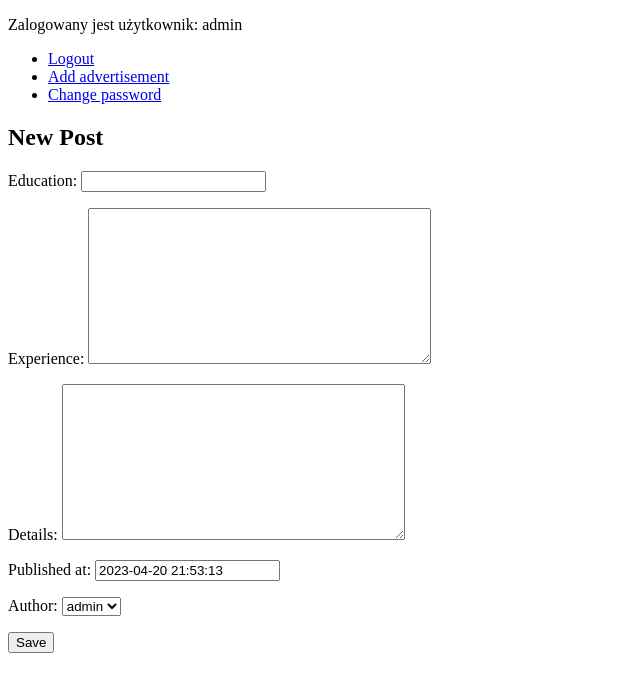
After one commit to DominikPiechowiak/Care2023, a Django app: page /post_create in a window 1280 px wide. The commit adds this page. Shown: the top 692 px of the page, without its empty margins (0-640 px from the left). Run offline with Django 4.2, Linux system fonts and the light colour scheme; a user stored in the database is signed in; data comes from the database, SQL or seed files in the repository.

```diff
--- a/Care2023/settings.py
+++ b/Care2023/settings.py
@@ -124,6 +124,5 @@ STATIC_URL = 'static/'
 
 DEFAULT_AUTO_FIELD = 'django.db.models.BigAutoField'
 
+
 AUTH_USER_MODEL = 'accounts.CustomUser'
-
-LOGIN_URL = '/login/'
--- a/accounts/templates/register.html
+++ b/accounts/templates/register.html
@@ -1,4 +1,4 @@
-<h1><a href="{% url 'index' %}?next={{request.path}}">Care2023</a></h1>
+<h1><a href="{% url 'posts' %}?next={{request.path}}">Care2023</a></h1>
 <h1>Register</h1>
 
 <form method="post">
--- a/accounts/views.py
+++ b/accounts/views.py
@@ -35,7 +35,7 @@ def register(request):
 
 def custom_login(request):
     if request.user.is_authenticated:
-        return redirect('index')
+        return redirect('posts')
 
     if request.method == 'POST':
         form = AuthenticationForm(request=request, data=request.POST)
@@ -68,7 +68,7 @@ def custom_login(request):
 def custom_logout(request):
     logout(request)
     messages.info(request, "Logged out successfully!")
-    return redirect("index")
+    return redirect("posts")
 
 
 def change_password(request):
@@ -78,7 +78,7 @@ def change_password(request):
             user = form.save()
             update_session_auth_hash(request, user)  # Important!
             messages.success(request, 'Your password was successfully updated!')
-            return redirect('index')
+            return redirect('posts')
         else:
             messages.error(request, 'Please correct the error below.')
     else:
--- a/viewer/forms.py
+++ b/viewer/forms.py
@@ -1,20 +1,8 @@
-from django.forms import (ModelForm, CharField, DateField, IntegerField)
-from viewer.models import Advertisement
-
-from datetime import datetime
+from django.forms import ModelForm
+from .models import Post
 
 
-class AdForm(ModelForm):
+class PostForm(ModelForm):
     class Meta:
-        model = Advertisement
-        fields = '__all__'
-
-    # class EditAd(ModelEdit):
-    #     class Meta:
-    #         model = Advertisement
-    #         fields = '__all__'
-    #     first_name = IntegerField
-    #     user_id = IntegerField(initial=CustomUser.id)
-    age = IntegerField(min_value=1, max_value=120)
-    experience = IntegerField(min_value=0, max_value=50)
-    pub_date = DateField(initial=datetime.today())
+        model = Post
+        fields = ['education','experience','details','published_at','author']
--- a/viewer/models.py
+++ b/viewer/models.py
@@ -1,12 +1,17 @@
 from django.db import models
+from django.utils import timezone
 from accounts.models import CustomUser
 
 
+class Post(models.Model):
+    education = models.CharField(max_length=64)
+    experience = models.TextField(max_length=600)
+    details = models.TextField(max_length=600)
+    published_at = models.DateTimeField(default=timezone.now)
+    author = models.ForeignKey(CustomUser, related_name='imageuser', on_delete=models.CASCADE, default=2)
 
-class Advertisement(models.Model):
-    user = models.ForeignKey(CustomUser, related_name='imageuser', on_delete=models.CASCADE, default=2)
-    age = models.IntegerField()
-    education = models.CharField(max_length=64)
-    experience = models.IntegerField()
-    details = models.TextField()
-    pub_date = models.DateTimeField('date published')
+    def __str__(self):
+        return self.title
+
+    class Meta:
+        ordering = ['-published_at']
--- a/viewer/templates/base.html
+++ b/viewer/templates/base.html
@@ -1,5 +1,4 @@
 <!DOCTYPE html>
-<h1><a href="{% url 'index' %}?next={{request.path}}">Care2023</a></h1>
 <html>
     <body>
             <p>Zalogowany jest użytkownik: {{ user }} </p>
@@ -7,10 +6,10 @@
                 <ul>
                 {% if request.user.is_authenticated %}
                     <li><a href="{% url 'logout' %}?next={{request.path}}">Logout</a></li>
-                    <li><a href="{% url 'Ad_create' %}?next={{request.path}}">Add advertisement</a></li>
+                    <li><a href="{% url 'post-create' %}?next={{request.path}}">Add advertisement</a></li>
                     <li><a href="{% url 'password' %}?next={{request.path}}">Change password</a></li>
                 {% else %}
-                    <li><a href="{% url 'login' %}?next={{request.path}}">Sign in</a></li>
+                    <li><a href="{% url 'login' %}?next={{request.path}}">Log in</a></li>
                     <li><a href="{% url 'register' %}">Register</a></li>
                 {% endif %}
                 </ul>
--- /dev/null
+++ b/viewer/templates/post_form.html
@@ -0,0 +1,10 @@
+{% extends 'base.html' %} {% block content %}
+
+<h2>{% if id %} Edit {% else %} New {% endif %} Post</h2>
+<form method="post" novalidate>
+  {% csrf_token %}
+  {{ form.as_p }}
+  <input type="submit" value="Save" />
+</form>
+
+{% endblock content %}
--- a/viewer/urls.py
+++ b/viewer/urls.py
@@ -1,9 +1,9 @@
 from django.urls import path
-from .views import AdCreateView, AdsView
+from . import views
 
 urlpatterns = [
-    path('', AdsView.as_view(), name='index'),
-    path('ad/create', AdCreateView.as_view(), name='Ad_create'),
-    #path('Ad/update/<pk>', AdUpdateView.as_view(), name='Ad_update'),
-    #path('Ad/delete/<pk>', AdDeleteView.as_view(), name='Ad_delete')
+    path('', views.home, name='posts'),
+    path('post_create', views.create_post, name='post-create'),
+    path('post/edit/<int:id>/', views.edit_post, name='post-edit'),
+    path('about/', views.about, name='about'),
 ]
--- a/viewer/views.py
+++ b/viewer/views.py
@@ -1,50 +1,52 @@
-from logging import getLogger
-
+from django.shortcuts import render, redirect, get_object_or_404
 from django.contrib import messages
+from viewer.models import Post
+from viewer.forms import PostForm
 from django.contrib.auth.decorators import login_required
-from django.shortcuts import get_object_or_404, redirect, render
-from django.urls import reverse_lazy
-from django.views.generic import CreateView, ListView
-from django.contrib.auth.mixins import LoginRequiredMixin, PermissionRequiredMixin
-from viewer.models import Advertisement
-
-from viewer.forms import AdForm
-
-LOGGER = getLogger()
 
 
-class AdCreateView(CreateView, PermissionRequiredMixin, LoginRequiredMixin):
-    template_name = 'form.html'
-    form_class = AdForm
-    success_url = reverse_lazy('index')
+@login_required()
+def edit_post(request, id):
+    post = get_object_or_404(Post, id=id)
 
-    def form_invalid(self, form):
-        LOGGER.warning('Wprowadzono błędne dane')
-        return super().form_invalid(form)
+    if request.method == 'GET':
+        context = {'form': PostForm(instance=post), 'id': id}
+        return render(request, 'post_form.html', context)
+
+    elif request.method == 'POST':
+        form = PostForm(request.POST, instance=post)
+        if form.is_valid():
+            form.save()
+            messages.success(
+                request, 'The post has been updated successfully.')
+            return redirect('posts')
+        else:
+            messages.error(request, 'Please correct the following errors:')
+            return render(request, 'post_form.html', {'form': form})
 
 
-class AdsView(ListView):
-    template_name = 'adsview.html'
-    model = Advertisement
+@login_required()
+def create_post(request):
+    if request.method == 'GET':
+        context = {'form': PostForm()}
+        return render(request, 'post_form.html', context)
+    elif request.method == 'POST':
+        form = PostForm(request.POST)
+        if form.is_valid():
+            form.save()
+            messages.success(
+                request, 'The post has been created successfully.')
+            return redirect('posts')
+        else:
+            messages.error(request, 'Please correct the following errors:')
+            return render(request, 'post_form.html', {'form': form})
 
 
-@login_required
-def edit(request, id):
-    if id:
-        post = get_object_or_404(Advertisement, id=id)
-        if post.author != request.user:
-            return render(request, "403.html")
-        else:
-            post = Advertisement(author=request.user)
+def home(request):
+    posts = Post.objects.all()
+    context = {'posts': posts}
+    return render(request, 'home.html', context)
 
-    if request.method == "POST":
-        form = AdForm(request.POST, instance=post)
-        if form.is_valid():
-            post = form.save(commit=False)
-            post.save()
-            messages.add_message(request, messages.SUCCESS,
-                                 'You have succesfully updated your post')
-            return redirect('index')
-    else:
-        form = AdForm(instance=post)
-    return render(request, 'change_ad.html', {'form': form})
+
+def about(request):
+    return render(request, 'about.html')
```
Also changed, not shown: viewer/templates/adsview.html (deleted, +0 -18 lines), viewer/templates/change_ad.html (deleted, +0 -10 lines), viewer/templates/form.html (deleted, +0 -8 lines), viewer/templates/home.html (added, +11 -0 lines), accounts/migrations/0001_initial.py, accounts/migrations/0002_alter_customuser_is_staff.py (deleted), accounts/migrations/0003_advertisement.py (deleted), accounts/migrations/0004_delete_advertisement.py (deleted), viewer/migrations/0001_initial.py, viewer/migrations/0002_remove_post_age.py, viewer/migrations/0003_post_author.py (added).
